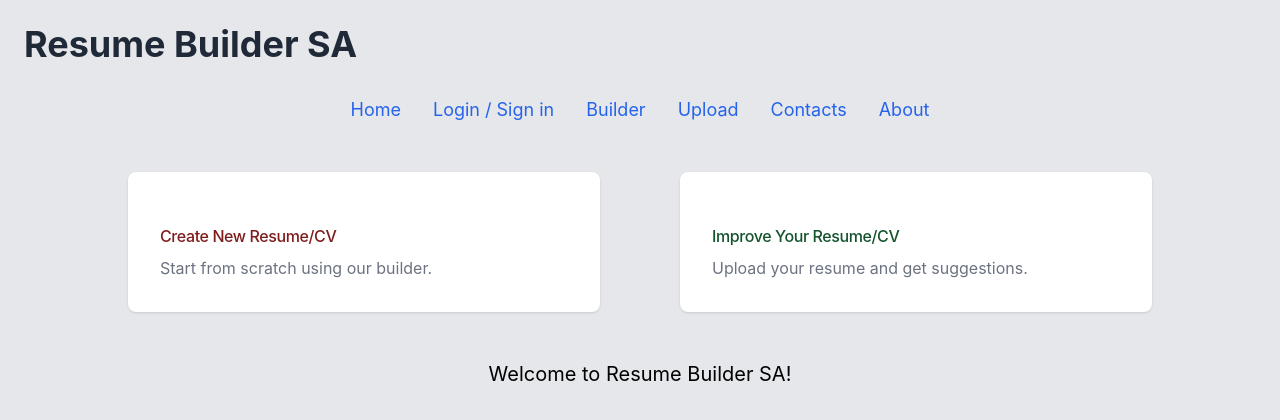
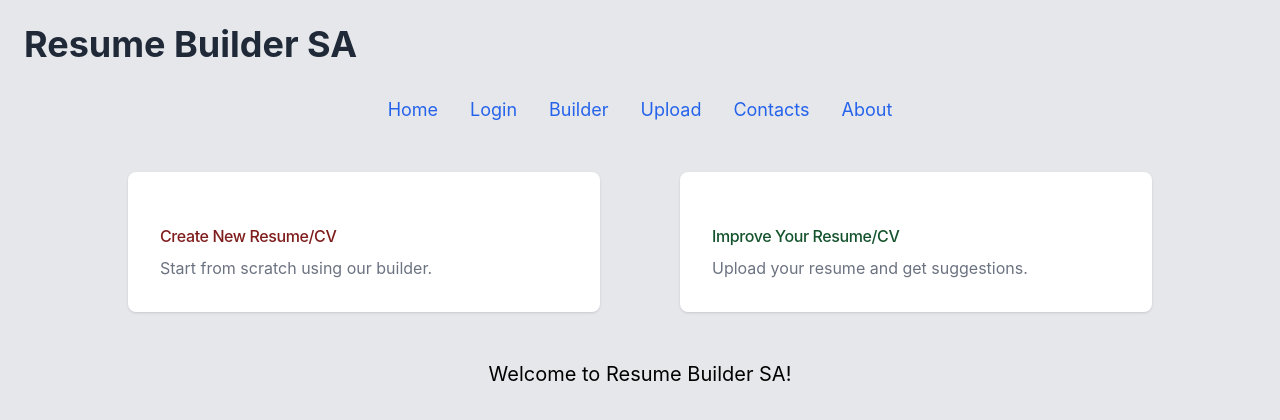
Before and after one commit to Sbusiso2904/natesa, a React (Create React App) app: page / in a window 1280 px wide. Shown: the top 420 px of the page. Built offline with nearby package versions, Linux system fonts and the light colour scheme.

Commit message:
authform

```diff
--- a/src/App.jsx
+++ b/src/App.jsx
@@ -32,7 +32,7 @@ function App() {
         <nav className="flex justify-center space-x-8 mb-12 text-lg text-blue-600">
           <Link to="/" className="hover:underline">Home</Link>
 
-          <Link to="/authform" className="hover:underline">Login / Sign in</Link>
+          <Link to="/authform" className="hover:underline">Login </Link>
           {/* <Link to="/login" className="hover:underline">Login</Link> */}
           <Link to="/builder" className="hover:underline">Builder</Link>
           <Link to="/upload" className="hover:underline">Upload</Link>
```
